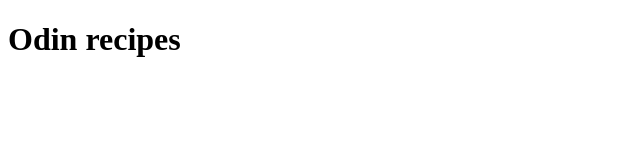
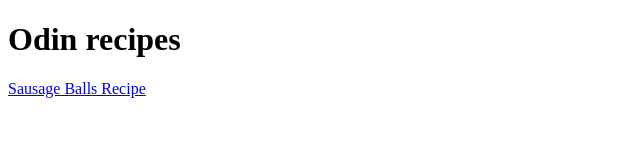
Before and after one commit to zeff2421/odin-recipes, a plain HTML site: page index.html in a window 1280 px wide. Shown: the whole page, without its empty margins (0-640 px from the left). Drawn offline with Linux system fonts and the light colour scheme.

Commit message:
Add a link to the sausage_balls page on home page

```diff
--- a/index.html
+++ b/index.html
@@ -7,5 +7,6 @@
 
     <body>
         <h1>Odin recipes</h1>
+        <a href="recipes/sausage_balls.html">Sausage Balls Recipe</a>
     </body>
 </html>
```
